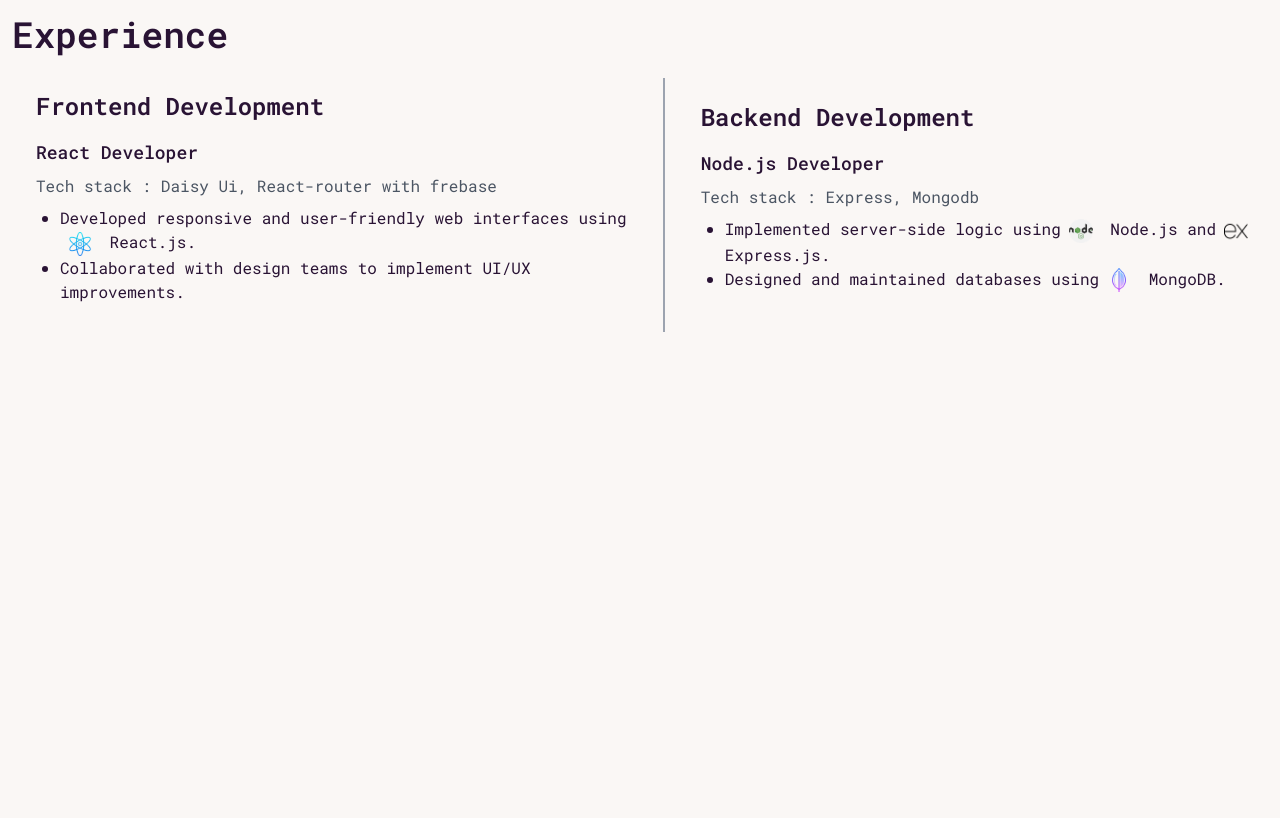
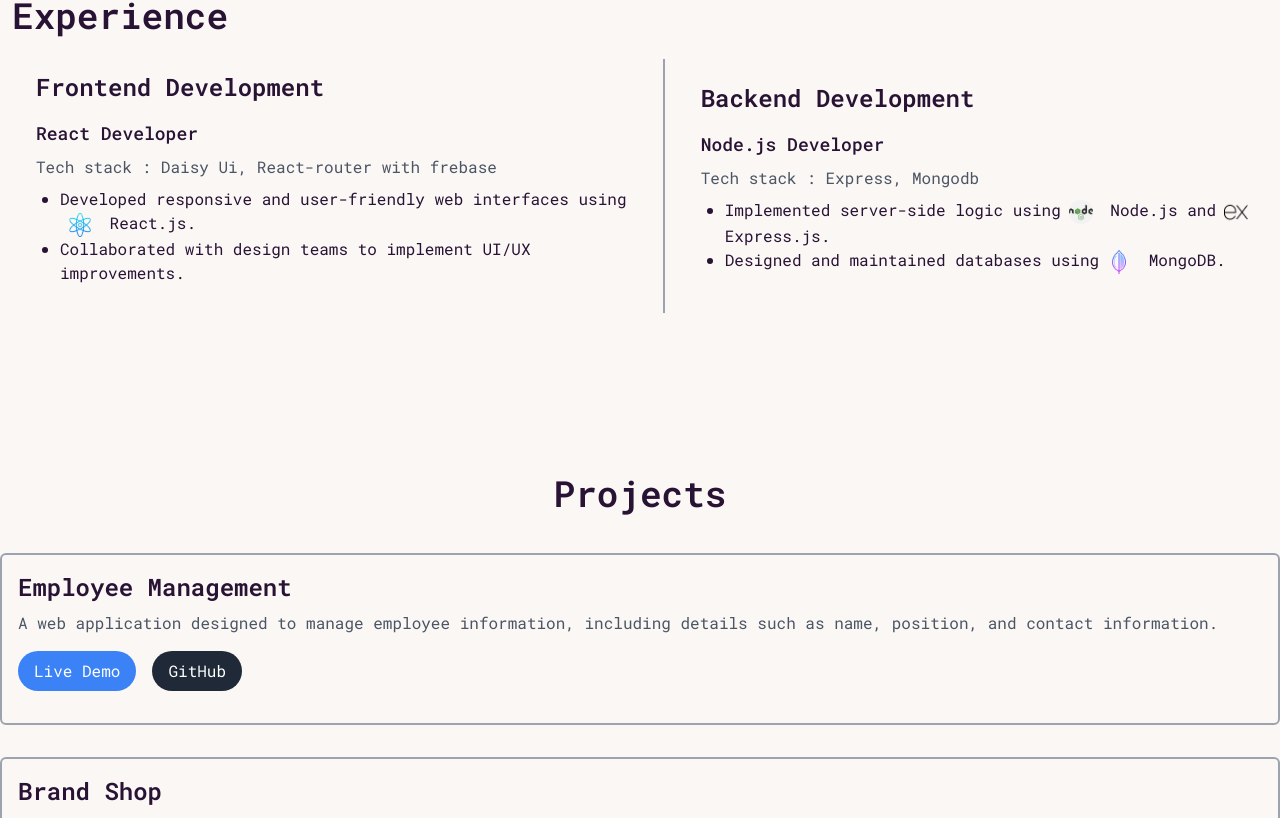
Before and after one commit to Saif-Rahman-801/Portfolio-main, a React (Vite) app: page / in a window 1280 px wide. Shown: the part 1971-2789 px from the top of the page. Before the commit the page ends 2463 px from the top, so only its background shows below. Built offline with nearby package versions, Linux system fonts and the light colour scheme.

Commit message:
projects shown

```diff
--- a/src/Components/MainContent/About/AboutMe.jsx
+++ b/src/Components/MainContent/About/AboutMe.jsx
@@ -16,7 +16,7 @@ const AboutMe = () => {
   const fullName = "Saif Rahman";
   const education = "Higher Secondary Certificate in Science";
   const email = "saifurs102@gmail.com";
-  const phone = "01873090443";
+  const phone = "+8801873090443";
   const age = "21";
   const nationality = "Bangladeshi";
 
@@ -30,7 +30,7 @@ const AboutMe = () => {
         <h2 className="text-4xl font-semibold mb-4">{`About me`}</h2>
         <p className="text-lg leading-relaxed mb-6">
           Hey there! I'm {fullName}, a MERN stack enthusiast with a strong
-          background in scientific principles. I earned my {education} from
+          learning in JavaScript, React, NodeJS, ExpressJS & MongoDB. I earned my {education} from
           Hajera Taju University College.
         </p>
         <p className="text-lg leading-relaxed mb-6">
--- a/src/Components/MainContent/MainPage.jsx
+++ b/src/Components/MainContent/MainPage.jsx
@@ -1,6 +1,7 @@
 import AboutMe from "./About/AboutMe";
 import Banner from "./Banner/Banner";
 import Experience from "./Experience/Experience";
+import Projects from "./Projects/Projects";
 import Skills from "./Skills/Skills";
 
 const MainPage = () => {
@@ -13,11 +14,13 @@ const MainPage = () => {
         <AboutMe />
       </div>
       <div className="my-20">
-
         <Skills />
       </div>
+      <div className="my-20">
+        <Experience />
+      </div>
       <div className="my-32">
-        <Experience />
+        <Projects />
       </div>
     </div>
   );
--- /dev/null
+++ b/src/Components/MainContent/Projects/Projects.jsx
@@ -0,0 +1,76 @@
+/* eslint-disable react/prop-types */
+import Aos from "aos";
+import { useEffect } from "react";
+
+const projects = [
+  {
+    title: "Employee Management",
+    description:
+      "A web application designed to manage employee information, including details such as name, position, and contact information.",
+    liveDemo: "employee-management-de63c.web.app",
+    githubRepo: "https://github.com/Saif-Rahman-801/Employee-Management-Client",
+  },
+  {
+    title: "Brand Shop",
+    description:
+      "An e-commerce platform where users can explore and purchase products from various brands. The application includes features such as product categories, user accounts, and a shopping cart.",
+    liveDemo: "https://foodism-ce81e.web.app",
+    githubRepo: "https://github.com/Saif-Rahman-801/Brand-Shop-Client",
+  },
+  {
+    title: "Hotel Room Booking",
+    description:
+      "A hotel reservation system allowing users to browse available rooms, select dates, and book accommodations. The application provides information about room amenities, pricing, and availability.",
+    liveDemo: "the-grand-bonjour.web.app",
+    githubRepo: "https://github.com/Saif-Rahman-801/Hotel-Room-Booking-Client",
+  },
+];
+
+const Projects = () => {
+  useEffect(() => {
+    Aos.init();
+    // AOS.refresh();
+  }, []);
+
+  return (
+    <div data-aos="fade-up" className="container mx-auto my-10">
+      <h2 className="text-4xl font-semibold mb-10 text-center">Projects</h2>
+      {projects.map((project, index) => (
+        <ProjectCard key={index} project={project} />
+      ))}
+    </div>
+  );
+};
+
+const ProjectCard = ({ project }) => {
+  return (
+    <div className="mb-8 md:w-[auto] border-2 rounded-md p-4 border-gray-400">
+      <div className="flex flex-col md:flex-row items-center md:justify-between">
+        <div className="mb-4 md:mr-4">
+          <h3 className="text-2xl font-semibold mb-2">{project.title}</h3>
+          <p className="text-gray-600 mb-4">{project.description}</p>
+          <div className="flex gap-4">
+            <a
+              href={project.liveDemo}
+              target="_blank"
+              rel="noopener noreferrer"
+              className="bg-blue-500 text-white py-2 px-4 rounded-full"
+            >
+              Live Demo
+            </a>
+            <a
+              href={project.githubRepo}
+              target="_blank"
+              rel="noopener noreferrer"
+              className="bg-gray-800 text-white py-2 px-4 rounded-full"
+            >
+              GitHub
+            </a>
+          </div>
+        </div>
+      </div>
+    </div>
+  );
+};
+
+export default Projects;
```
